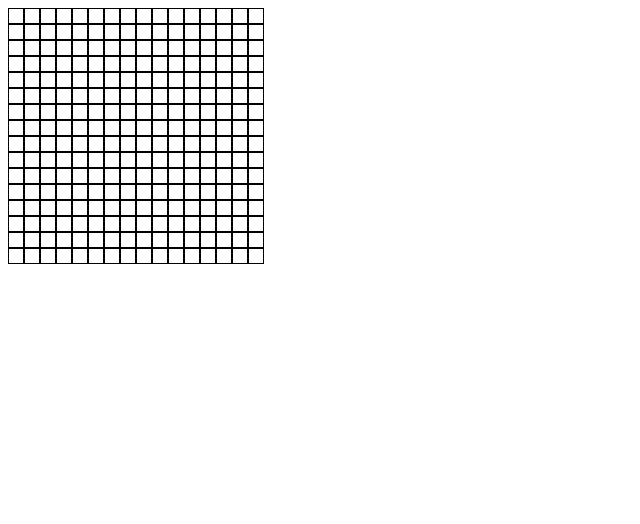
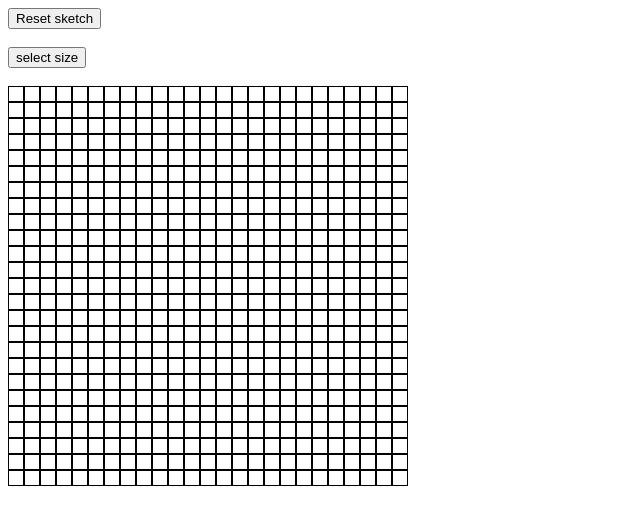
Before and after one commit to LuisAntonio010/ETCH-A-SKETCH, a plain HTML site: page index.html in a window 1280 px wide. Shown: the whole page, without its empty margins (0-640 px from the left). Drawn offline with Linux system fonts and the light colour scheme.

Commit message:
project advancements

```diff
--- a/index.html
+++ b/index.html
@@ -7,9 +7,19 @@
     <title>Document</title>
     <link rel="stylesheet" a href="style.css">
 </head>
+
 <body>
 
+    <button id="btnReset"> Reset sketch</button>
+    <br>
+    <br>
+    <button id="btnSize"> select size</button>
+    <br>
+    <br>
     <div id ='container'></div>
+    <br>
+    <br>
+
 
 </body>
 
--- a/javascript.js
+++ b/javascript.js
@@ -1,9 +1,43 @@
 const container = document.getElementById("container")
+const boxes = document.querySelectorAll('.content')
+
+const btnSize = document.getElementById('btnSize')
 
 
-for (let i = 0; i < 256; i++ ){
-    const content = document.createElement('div')
+createBoard(25,25)
 
+function createBoard(col,rows){
+
+    for (let i = 0; i < (col * rows); i++ ){
+        const content = document.createElement('div')
         content.classList.add('content')
         container.appendChild(content)
+
+        container.style.gridTemplateColumns = `repeat(${col}, 1fr)`;
+        container.style.gridTemplateRows = `repeat(${rows}, 1fr)`;
+
+    }
 }
+
+function userInput(){
+
+
+}
+
+
+
+
+container.addEventListener('mouseover', function(e){
+    e.target.style.background = 'blue'
+})
+
+
+
+
+
+/*
+boxes.addEventListener('click', function onClick(event){
+event.target.style.backgroundColor ='blue'
+})
+
+*/
--- a/style.css
+++ b/style.css
@@ -2,15 +2,10 @@ html{
     box-sizing: border-box;
 }
 
-body{
-    display: flex;
-}
-
 #container{
-display: flex;
-flex-wrap: wrap;
-height: 256px;
-width: 256px;
+display: grid;
+width: 400px;
+height: 400px;
 
 }
 
@@ -18,10 +13,4 @@ width: 256px;
 border-style: solid;
 border-color: black;
 border-width: 1px;
-height: 14px;
-width: 14px;
 }
-
-div:hover{
-    color: orange;
-}
```
